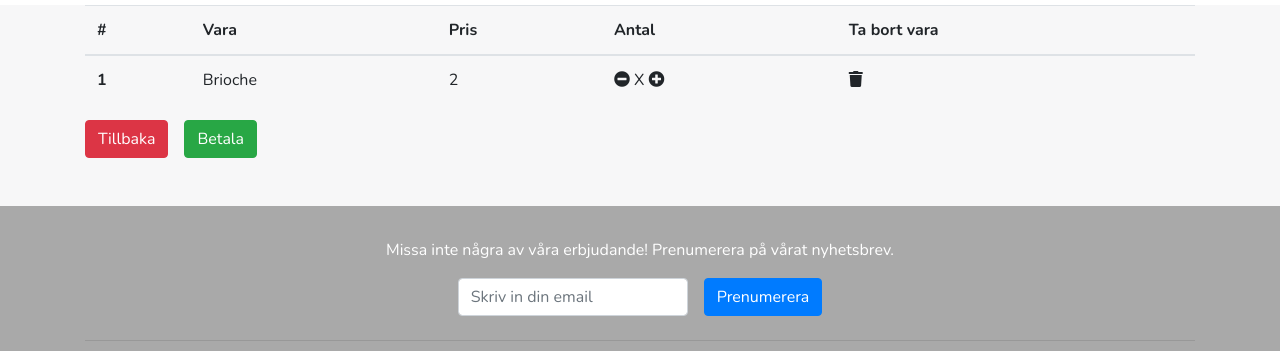
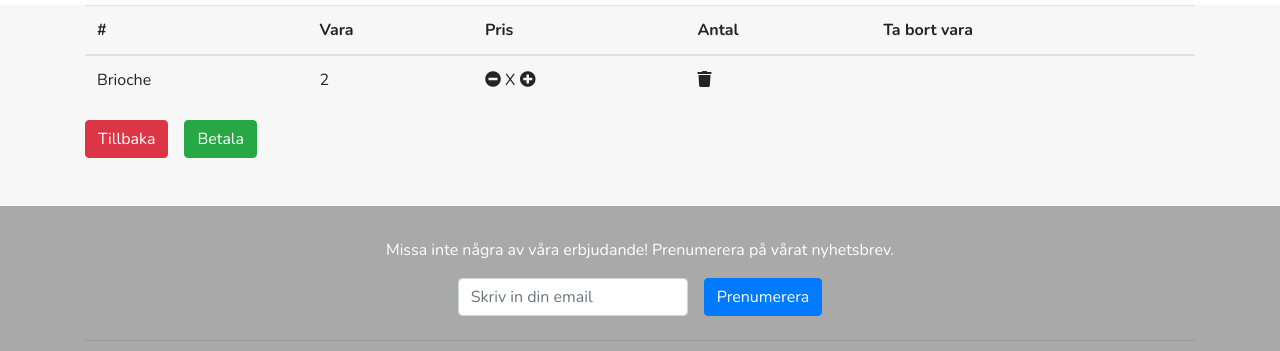
Before and after one commit to FredrikAndre/testSupermarket, a plain HTML site: page html/cashregister.html in a window 1280 px wide. Shown: the part 71-422 px from the top of the page. Drawn offline with nearby package versions, Linux system fonts and the light colour scheme.

Commit message:
Changed some stuff

```diff
--- a/html/cashregister.html
+++ b/html/cashregister.html
@@ -47,12 +47,10 @@
             <th scope="col">Pris</th>
             <th scope="col">Antal</th>
             <th scope="col">Ta bort vara</th>
-
           </tr>
         </thead>
         <tbody>
           <tr>
-            <th scope="row">1</th>
             <td>Brioche</td>
             <td>2</td>
             <td><i class="fas fa-minus-circle"></i><span id="productnr"> X </span><i class="fas fa-plus-circle"></i></td>
```
Also changed, not shown: js/products.js (+0 -10 lines), js/thankyou.js (+3 -4 lines).
